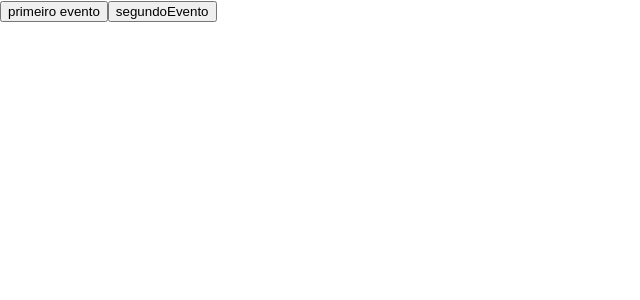
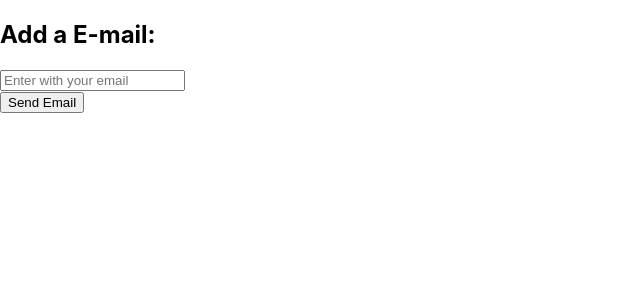
Before and after one commit to JuniorWender/Project_React_Structures, a React (Create React App) app: page / in a window 1280 px wide. Shown: the top 300 px of the page, without its empty margins (0-640 px from the left). Built offline with nearby package versions, Linux system fonts and the light colour scheme.

Commit message:
Conditional structure

```diff
--- a/src/App.js
+++ b/src/App.js
@@ -1,18 +1,9 @@
-import Button from './components/Button'
+import Conditional from './components/Conditional';
+
 function App() {
-
-  function meuEvento(){
-    console.log('ativando evento');
-  }
-
-  function segundoEvento(){
-    console.log('segundo evento');
-  }
-
   return (
     <>
-      <Button event={meuEvento} text="primeiro evento"/>
-      <Button event={segundoEvento} text="segundoEvento"/>
+      <Conditional/>
     </>
   );
 }
--- /dev/null
+++ b/src/components/Conditional.js
@@ -0,0 +1,34 @@
+import { useState } from "react"
+
+function Condicional(){
+    const[email, setEmail] = useState()
+    const[userEmail, setUsetEmail] = useState()
+
+    function sendEmail(e){
+        e.preventDefault();
+        setUsetEmail(email);
+
+    }
+
+    function clearEmail(){
+        setUsetEmail('');
+    }
+
+    return(
+        <div>
+            <h2>Add a E-mail:</h2>
+            <form>
+                <input type="email" placeholder="Enter with your email" onChange={(e) => setEmail(e.target.value)}></input>
+            </form>
+            <button type="submit" onClick={sendEmail}>Send Email</button>
+            {userEmail && (
+                <div>
+                    <p> The e-mail is: {userEmail} </p>
+                    <button onClick={clearEmail}> Limpar </button>
+                </div>
+            )}
+        </div>
+    )
+}
+
+export default Condicional
```
